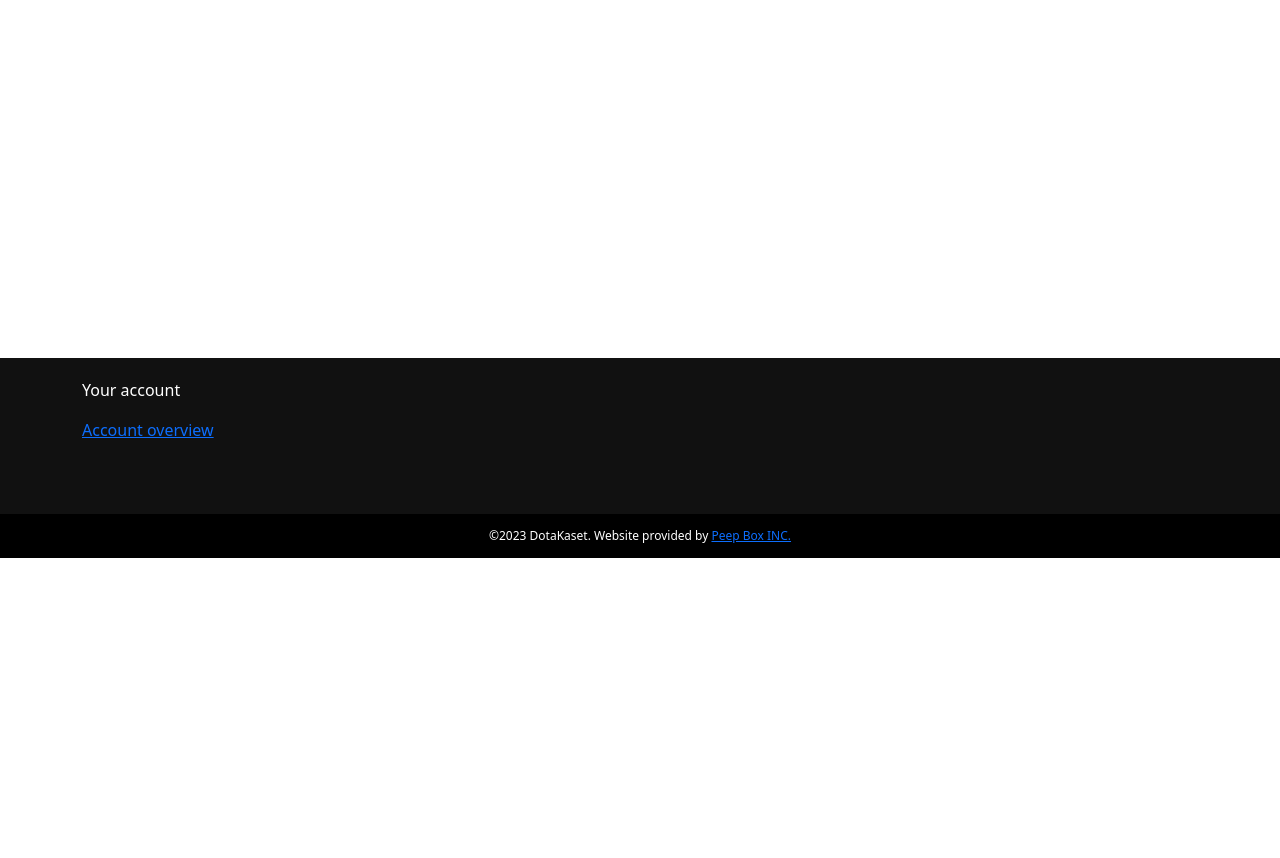
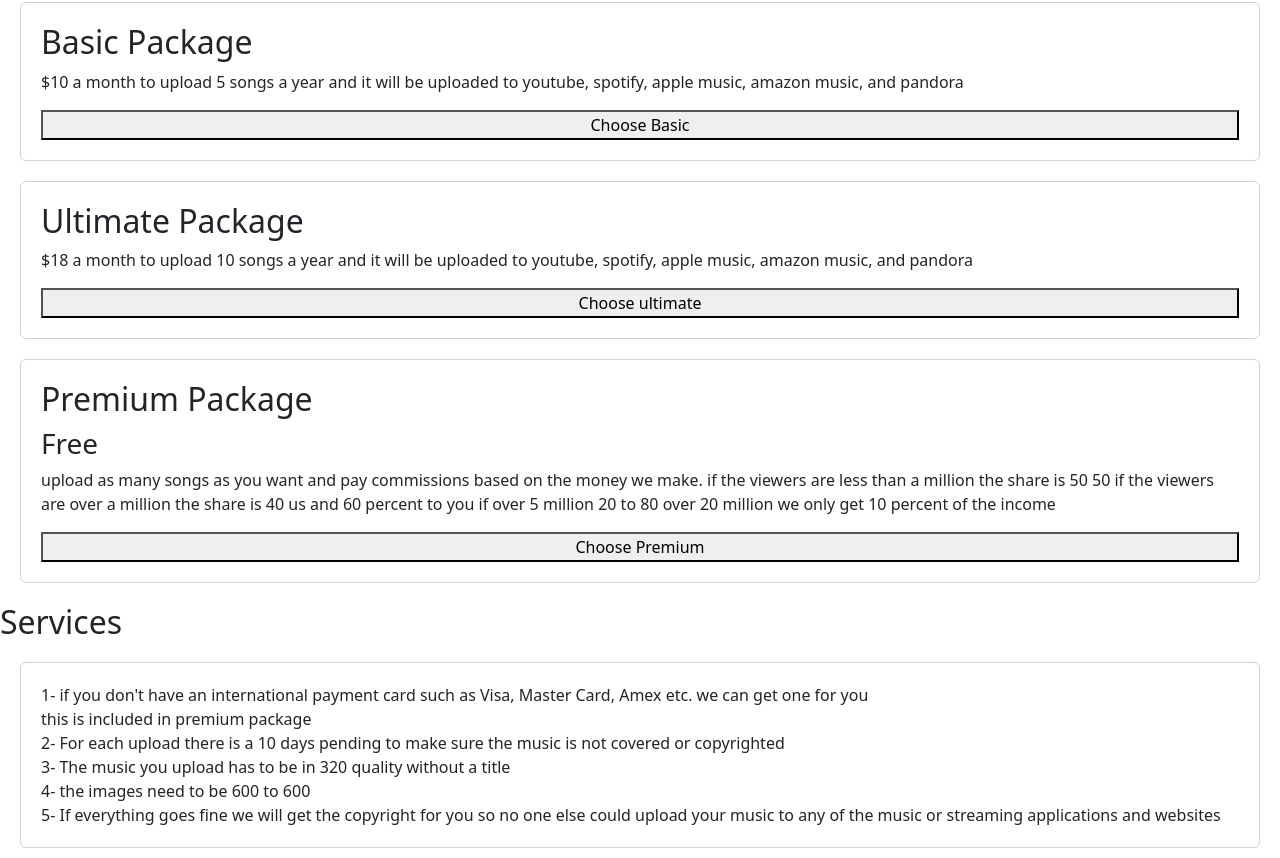
Before and after one commit to pmeisam/dotakaset, a React (Create React App) app in the folder frontend/: page /subscriptions in a window 1280 px wide. Shown: the part 242-1100 px from the top of the page. Before the commit the page ends 800 px from the top, so only its background shows below. Built offline with nearby package versions, Linux system fonts and the light colour scheme; no server answers; sample sign-in values are in the browser's storage.

Commit message:
adds email verification when signing up

```diff
--- a/frontend/src/Pages/App.js
+++ b/frontend/src/Pages/App.js
@@ -1,4 +1,4 @@
-import React from "react";
+import React, { useContext, useState } from "react";
 import { AuthProvider } from "../contexts/AuthContext";
 import { BrowserRouter as Router, Routes, Route } from "react-router-dom";
 import Signup from "../components/Signup";
@@ -11,8 +11,18 @@ import Navbar from "../components/Navbar";
 import HomePage from "./HomePage";
 import Footer from "../components/Footer";
 import Account from "../components/Account";
+import Subscriptions from "./Subscriptions";
+import { useAuth } from "../contexts/AuthContext";
+import VerifyEmail from "../components/VerifyEmail";
 
 function App() {
+  const { currentUser } = useAuth();
+  if (currentUser) {
+    console.log(currentUser)
+  } else {
+    console.log("No user logged in!")
+  }
+
   return (
     <>
       <Router>
@@ -23,8 +33,14 @@ function App() {
             <Route exact path="/dashboard" element={<PrivateRoute />}>
               <Route exact path="/dashboard" element={<Dashboard />} />
             </Route>
+            <Route exact path="/verifyEmail" element={<PrivateRoute />}>
+              <Route exact path="/verifyEmail" element={<VerifyEmail />} />
+            </Route>
             <Route exact path="/account" element={<PrivateRoute />}>
               <Route exact path="/account" element={<Account />} />
+            </Route>
+            <Route exact path="/subscriptions" element={<PrivateRoute />}>
+              <Route exact path="/subscriptions" element={<Subscriptions />} />
             </Route>
             <Route exact path="/update-profile" element={<PrivateRoute />}>
               <Route exact path="/update-profile" element={<UpdateProfile />} />
--- a/frontend/src/Pages/Dashboard.jsx
+++ b/frontend/src/Pages/Dashboard.jsx
@@ -1,12 +1,14 @@
-import React, { useState } from "react";
+import React, { useEffect, useState } from "react";
 import { useAuth } from "../contexts/AuthContext";
-import { useNavigate } from "react-router-dom";
+import { Link, useNavigate } from "react-router-dom";
 import styled from "styled-components";
 
 export default function Dashboard() {
   const [error, setError] = useState("");
   const { currentUser, logout } = useAuth();
   const navigate = useNavigate();
+
+
 
   async function handleLogout() {
     setError("");
@@ -19,9 +21,17 @@ export default function Dashboard() {
     }
   }
 
+  useEffect(() => {
+    if (!currentUser.emailVerified) {
+      navigate('/verifyEmail')
+    }
+  }, [])
   return (
+
     <DashboardWrapper>
       <h1>Hello {currentUser.email}</h1>
+      <button onClick={handleLogout}>Log out</button>
+      <Link to="/subscriptions">Update Subscription</Link>
     </DashboardWrapper>
   );
 }
--- a/frontend/src/Pages/HomePage.jsx
+++ b/frontend/src/Pages/HomePage.jsx
@@ -33,8 +33,8 @@ export default function HomePage() {
           </div>
         </div>
         <video
-          playsinline="playsinline"
-          autoplay="autoplay"
+          playsInline="playsinline"
+          autoPlay="autoplay"
           muted="muted"
           loop="loop"
           src="https://media.graphassets.com/68LSCpdkR2SAlpVWwxal"
--- /dev/null
+++ b/frontend/src/Pages/Subscriptions.jsx
@@ -0,0 +1,68 @@
+import React from "react";
+import styled from "styled-components";
+
+export default function Subscriptions() {
+  return (
+    <Wrapper>
+      <h1>Subscriptions and Services</h1>
+      <div className="subscriptions">
+        <h2>Subscriptions</h2>
+        <div className="card">
+          <h2>Basic Package</h2>
+          <p>
+            $10 a month to upload 5 songs a year and it will be uploaded to
+            youtube, spotify, apple music, amazon music, and pandora
+          </p>
+          <button>Choose Basic</button>
+        </div>
+        <div className="card">
+          <h2>Ultimate Package</h2>
+          <p>
+            $18 a month to upload 10 songs a year and it will be uploaded to
+            youtube, spotify, apple music, amazon music, and pandora
+          </p>
+          <button>Choose ultimate</button>
+        </div>
+        <div className="card">
+          <h2>Premium Package</h2>
+          <h3>Free</h3>
+          <p>
+            upload as many songs as you want and pay commissions based on the
+            money we make. if the viewers are less than a million the share is
+            50 50 if the viewers are over a million the share is 40 us and 60
+            percent to you if over 5 million 20 to 80 over 20 million we only
+            get 10 percent of the income
+          </p>
+          <button>Choose Premium</button>
+        </div>
+
+        <div className="services">
+          <h2>Services</h2>
+          <div className="card">
+            1- if you don't have an international payment card such as Visa,
+            Master Card, Amex etc. we can get one for you <br />
+            this is included in premium package
+            <br />
+            2- For each upload there is a 10 days pending to make sure the music
+            is not covered or copyrighted <br />
+            3- The music you upload has to be in 320 quality without a title{" "}
+            <br />
+            4- the images need to be 600 to 600 <br />
+            5- If everything goes fine we will get the copyright for you so no
+            one else could upload your music to any of the music or streaming
+            applications and websites
+          </div>
+        </div>
+      </div>
+    </Wrapper>
+  );
+}
+
+const Wrapper = styled.div`
+  margin-top: 130px;
+  .card {
+    border: 1px solid lightgray;
+    padding: 20px;
+    margin: 20px;
+  }
+`;
--- a/frontend/src/components/Footer.jsx
+++ b/frontend/src/components/Footer.jsx
@@ -37,7 +37,7 @@ const FooterWrapper = styled.footer`
   padding: 1.25rem 0 0;
   text-align: left;
   min-height: 200px;
-  position: absolute;
+  position: relative;
   bottom: 0;
   right: 0;
   left: 0;
--- a/frontend/src/components/Navbar.jsx
+++ b/frontend/src/components/Navbar.jsx
@@ -149,6 +149,7 @@ const Wrapper = styled.header`
 
   @media screen and (max-width: 1150px) {
     background: transparent;
+    height: 0;
     nav {
       height: 100vh;
       width: 100vw;
--- a/frontend/src/components/Signup.jsx
+++ b/frontend/src/components/Signup.jsx
@@ -24,7 +24,7 @@ export default function Signup() {
       setError("");
       setLoading(true);
       await signup(emailRef.current.value, passwordRef.current.value);
-      navigate("/dashboard");
+      navigate("/verifyEmail");
     } catch {
       setError("Failed to create an account");
     }
--- /dev/null
+++ b/frontend/src/components/VerifyEmail.jsx
@@ -0,0 +1,37 @@
+import React, { useEffect } from "react";
+import { Link, useNavigate } from "react-router-dom";
+
+import { useAuth } from "../contexts/AuthContext";
+
+export default function VerifyEmail() {
+  const navigate = useNavigate();
+  let { currentUser } = useAuth();
+
+  let handleSendVerificationEmail = () => {
+    currentUser.sendEmailVerification();
+    alert(
+      "Please check your inbox and follow the instructions, if you don't see the verification email from DotaKaset check your spam/junk folder!"
+    );
+  };
+
+  let handleEmailVerified = () => {
+    window.location.reload();
+  };
+
+  useEffect(() => {
+    if (currentUser.emailVerified) {
+      navigate("/dashboard");
+    }
+  }, []);
+
+  return (
+    <div style={{ marginTop: "100px", marginBottom: "100px" }}>
+      <h2>Please Verify your email!</h2>
+      <button onClick={handleSendVerificationEmail}>
+        Send Email Verification to {currentUser.email}
+      </button>
+      <br />
+      <button onClick={handleEmailVerified}>Done!</button>
+    </div>
+  );
+}
--- a/frontend/src/contexts/AuthContext.js
+++ b/frontend/src/contexts/AuthContext.js
@@ -12,7 +12,8 @@ export function AuthProvider({ children }) {
   const [loading, setLoading] = useState(true);
 
   function signup(email, password) {
-    return auth.createUserWithEmailAndPassword(email, password);
+    return auth
+      .createUserWithEmailAndPassword(email, password);
   }
 
   function login(email, password) {
--- a/frontend/src/index.js
+++ b/frontend/src/index.js
@@ -2,10 +2,13 @@ import React from "react";
 import ReactDOM from "react-dom/client";
 import App from "./Pages/App";
 import "bootstrap/dist/css/bootstrap.min.css";
+import { AuthProvider } from "./contexts/AuthContext";
 
 const root = ReactDOM.createRoot(document.getElementById("root"));
 root.render(
   <React.StrictMode>
-    <App />
+    <AuthProvider>
+      <App />
+    </AuthProvider>
   </React.StrictMode>
 );
```
Also changed, not shown: frontend/src/Pages/Card.jsx (added, +12 -0 lines), frontend/src/Pages/CreateAccount.jsx (added, +16 -0 lines).
